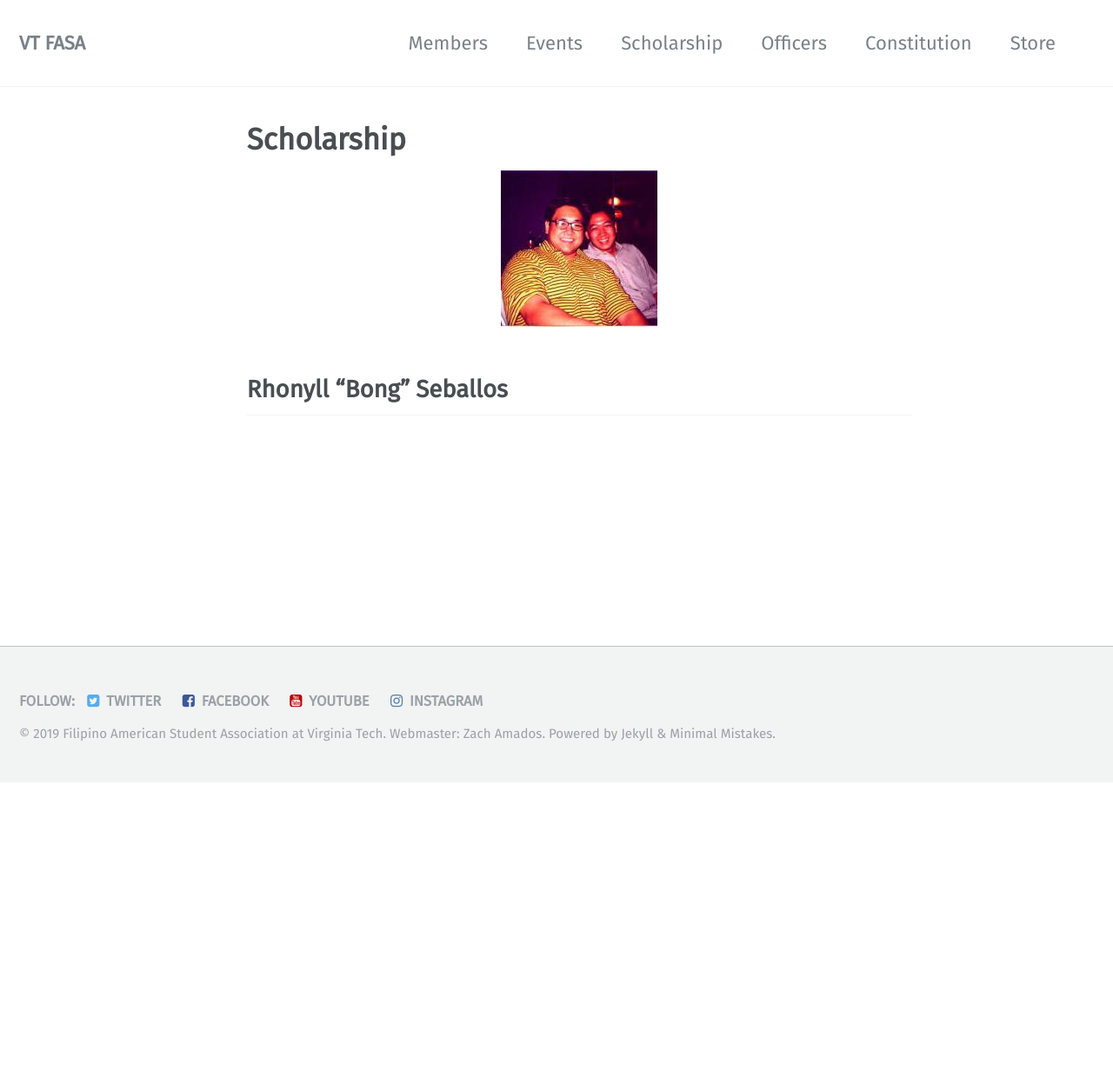
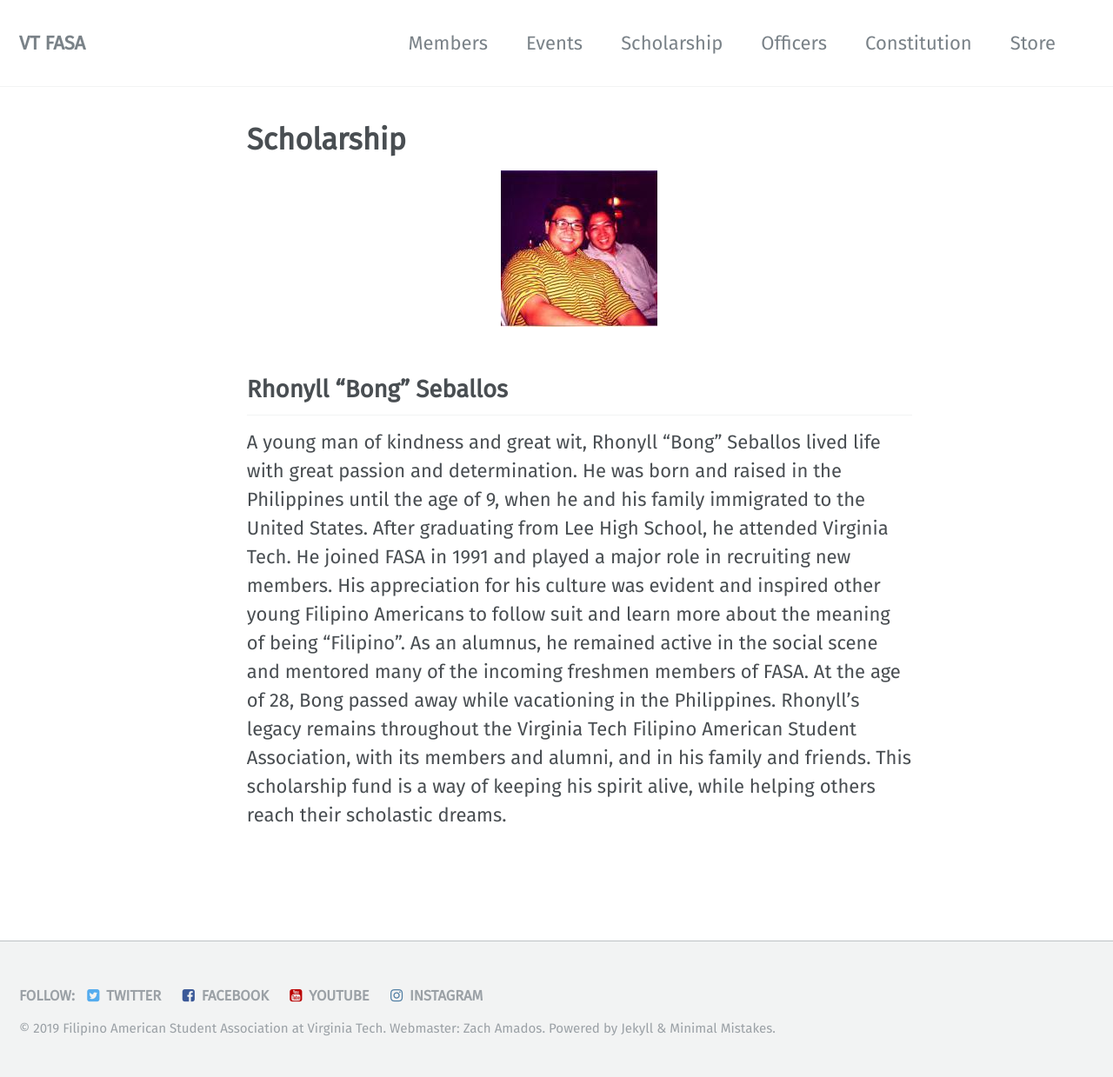
Before and after one commit to vtfasa/vtfasa.github.io, a Jekyll site: the page built from _pages/scholarship.md, in a window 1280 px wide. Shown: the whole page at 87% size. Built offline with Jekyll 4.4.1, drawn with Linux system fonts in a browser that asks for light colours; some web fonts are replaced; before the commit the page ends 900 px from its top, so only the background shows below that.

Commit message:
Update scholarship.md

```diff
--- a/_pages/scholarship.md
+++ b/_pages/scholarship.md
@@ -6,3 +6,5 @@ permalink: /scholarship/
 ![image-center]({{ "/assets/images/scholarship.jpg" | absolute_url }}){: .align-center}
 
 ## Rhonyll "Bong" Seballos
+
+A young man of kindness and great wit, Rhonyll "Bong" Seballos lived life with great passion and determination. He was born and raised in the Philippines until the age of 9, when he and his family immigrated to the United States. After graduating from Lee High School, he attended Virginia Tech. He joined FASA in 1991 and played a major role in recruiting new members. His appreciation for his culture was evident and inspired other young Filipino Americans to follow suit and learn more about the meaning of being "Filipino". As an alumnus, he remained active in the social scene and mentored many of the incoming freshmen members of FASA. At the age of 28, Bong passed away while vacationing in the Philippines. Rhonyll's legacy remains throughout the Virginia Tech Filipino American Student Association, with its members and alumni, and in his family and friends. This scholarship fund is a way of keeping his spirit alive, while helping others reach their scholastic dreams.
```
